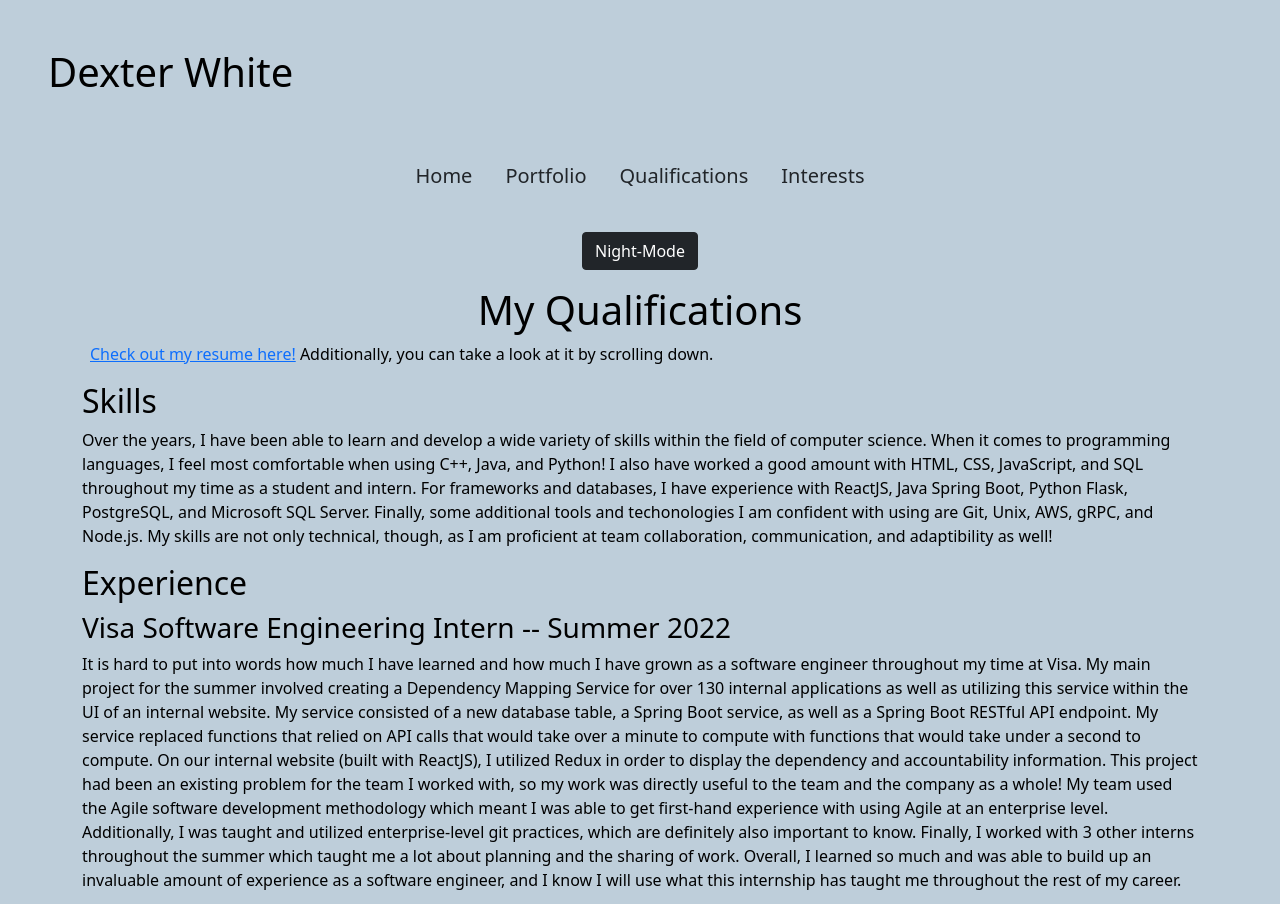
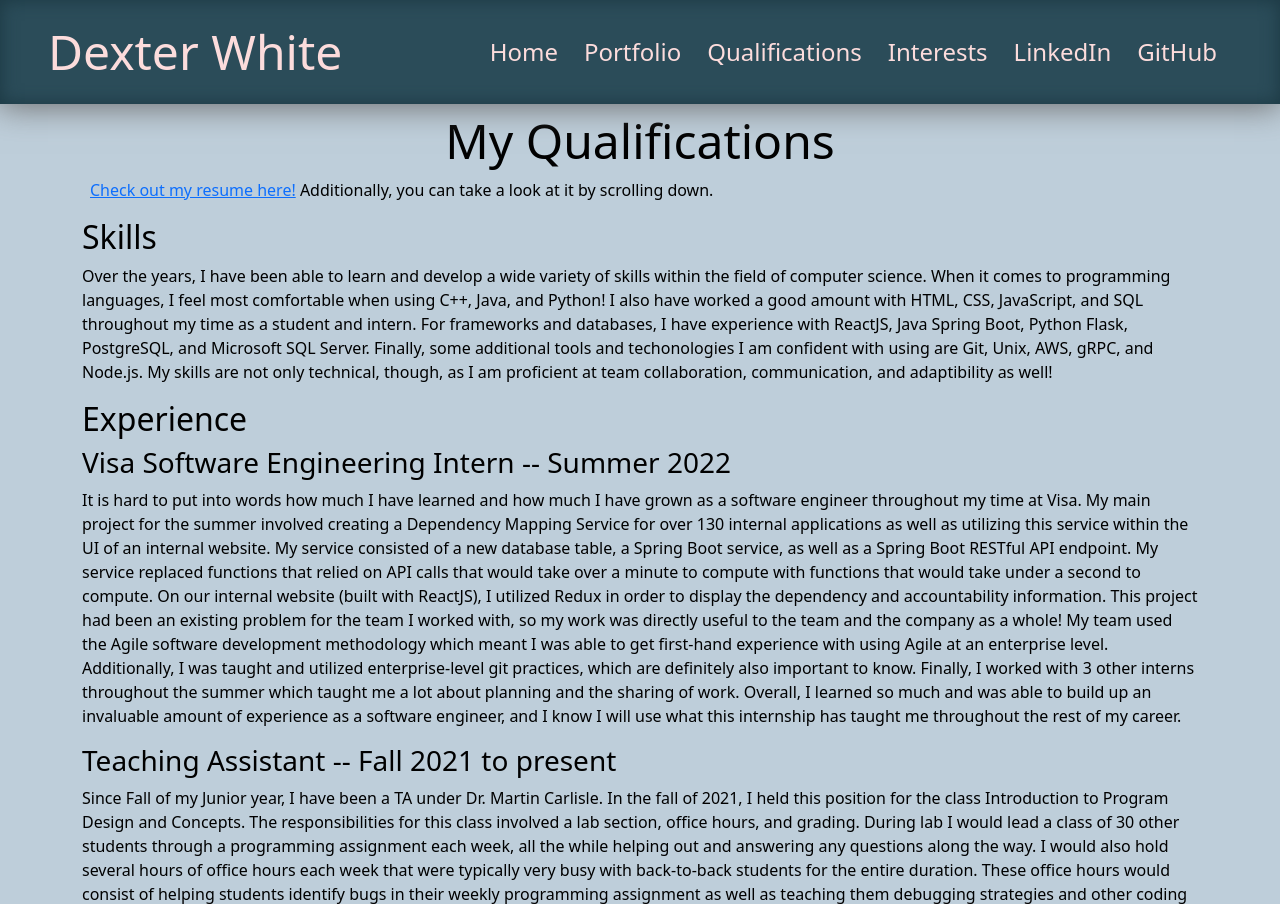
Before and after one commit to dexterwwhite/MyWebsite, a plain HTML site: page qualifications.html in a window 1280 px wide. Shown: the top 904 px of the page. Drawn offline with nearby package versions, Linux system fonts and the light colour scheme.

```diff
--- a/qualifications.html
+++ b/qualifications.html
@@ -1,39 +1,43 @@
 <!DOCTYPE HTML PUBLIC "-//W3C//DTD HTML 4.01 Transitional//EN">
 <html>
-<head>
-<link href="https://cdn.jsdelivr.net/npm/bootstrap@5.1.1/dist/css/bootstrap.min.css" rel="stylesheet" integrity="sha384-F3w7mX95PdgyTmZZMECAngseQB83DfGTowi0iMjiWaeVhAn4FJkqJByhZMI3AhiU" crossorigin="anonymous">
-<link rel="stylesheet" href="style.css">
-<title>Dexter's Website: Qualifications</title>
-<meta http-equiv="Content-Type" content="text/html; charset=iso-8859-1">
-</head>
+	<head>
+		<link href="https://cdn.jsdelivr.net/npm/bootstrap@5.1.1/dist/css/bootstrap.min.css" rel="stylesheet" integrity="sha384-F3w7mX95PdgyTmZZMECAngseQB83DfGTowi0iMjiWaeVhAn4FJkqJByhZMI3AhiU" crossorigin="anonymous">
+		<link rel="preconnect" href="https://fonts.googleapis.com">
+		<link rel="preconnect" href="https://fonts.gstatic.com" crossorigin>
+		<link href="https://fonts.googleapis.com/css2?family=Open+Sans&display=swap" rel="stylesheet">
+		<link rel="stylesheet" href="style.css">
+		<title>Dexter White: Qualifications</title>
+		<meta http-equiv="Content-Type" content="text/html; charset=iso-8859-1">
+	</head>
 
 <body>
-
-	<div class="navi-bar">
-		<h1 class="p-5">Dexter White</h1>
-		<nav class="pb-3">
-			<div class="container">
-			<div class="col text-center">
-				<div class="btn-group btn-group-lg text-center" role="group" aria-label="Navigation Bar Buttons">
-				<a href="index.html" class="btn button_1 darken active" role="button" aria-pressed="true">Home</a>
-				<a href="portfolio.html" class="btn button_1 darken active" role="button" aria-pressed="true">Portfolio</a>
-				<a href="qualifications.html" class="btn button_1 darken active" role="button" aria-pressed="true">Qualifications</a>
-				<a href="interests.html" type="button" class="btn button_1 darken active" role="button" aria-pressed="true">Interests</a>
+	<!-- NavBar -->
+	<div class="container-fluid navigation">
+		<div class="row">
+			<div class="col-4 px-5 py-3">
+				<div class="header-name">
+					Dexter White
 				</div>
 			</div>
+			<div class="col-8 d-flex justify-content-center">
+				<nav>
+					<a href="index.html" type="button" class="btn nav-button" role="button" aria-pressed="true">Home</a>
+					<a href="portfolio.html" type="button" class="btn nav-button" role="button" aria-pressed="true">Portfolio</a>
+					<a href="qualifications.html" type="button" class="btn nav-button" role="button" aria-pressed="true">Qualifications</a>
+					<a href="interests.html" type="button" class="btn nav-button" role="button" aria-pressed="true">Interests</a>
+					<a href="https://www.linkedin.com/in/dexterwwhite/" type="button" class="btn nav-button" role="button" aria-pressed="true" target="_blank" rel="noopener noreferrer">LinkedIn</a>
+					<a href="https://github.com/dexterwwhite" type="button" class="btn nav-button" role="button" aria-pressed="true" target="_blank" rel="noopener noreferrer">GitHub</a>
+				</nav>
 			</div>
-		</nav>
+		</div>
 	</div>
-  <p class="my-3" align="center">
-    <button type="button" onclick="changeBackgroundColor()" class="btn btn-dark">Night-Mode</button>
-  </p>
 
-	<h1 align="center">My Qualifications</h1>
+	<h1>My Qualifications</h1>
 
 	<div class="container">
 		<div class="boxed col align-self-center px-2">
 			<p>
-				<a href="Static/DexterWhiteResumeMarch2022.pdf">Check out my resume here!</a>
+				<a href="Static/DexterWhiteResumeMarch2022.pdf" target="_blank" rel="noopener noreferrer">Check out my resume here!</a>
 				Additionally, you can take a look at it by scrolling down.
 			</p>
 		</div>
--- a/style.css
+++ b/style.css
@@ -20,6 +20,12 @@ nav {
   display: flex;
   align-items:center;
   justify-content:center;
+}
+
+h1 {
+  text-align: center;
+  font-size: 3rem;
+  margin: .5rem 0;
 }
 
 .navigation {
```
Also changed, not shown: index.html (+2 -2 lines), 1 other file.
